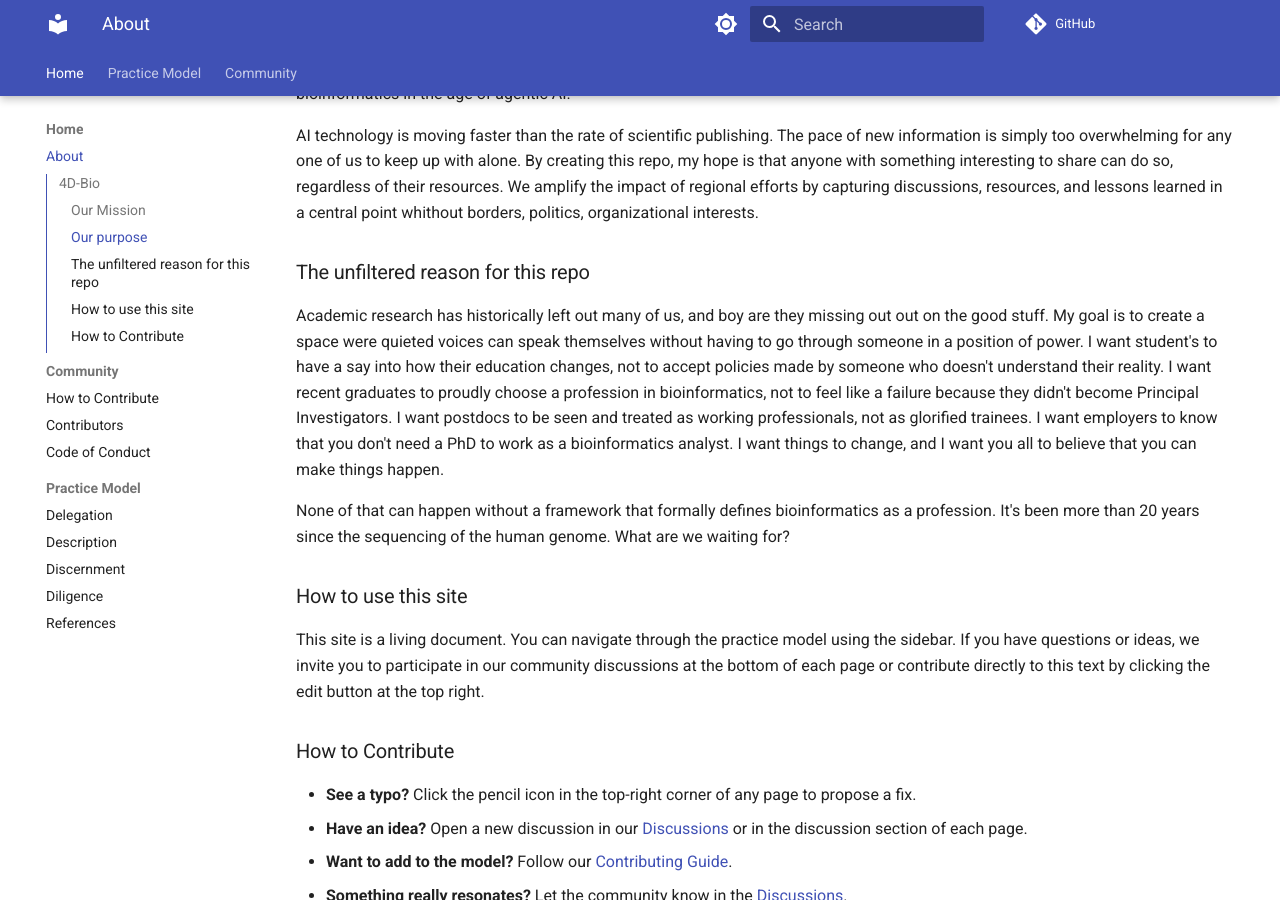
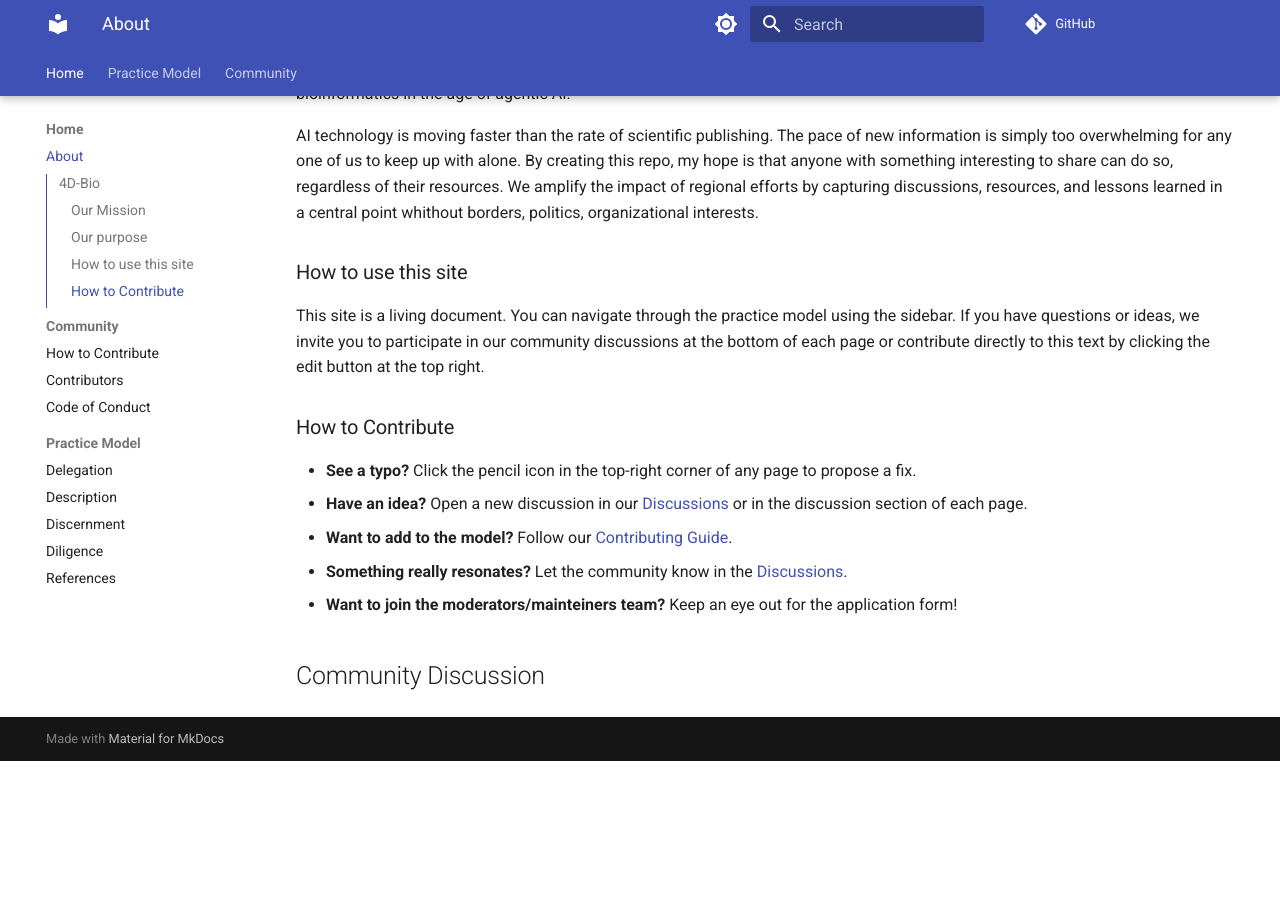
Before and after one commit to larisa-msoto/ai-bioinformatics-practice-model, an MkDocs documentation site: the page built from docs/index.md, in a window 1280 px wide and 900 px high, scrolled down 667 px. Built offline with MkDocs 1.6.1 and Material for MkDocs 9.7.7, drawn with Linux system fonts in a browser that asks for light colours; comment, search, counter and statistics services are not loaded; after the commit the page ends 1428 px from its top, so only the background shows below that.

Commit message:
copy edits

```diff
--- a/docs/index.md
+++ b/docs/index.md
@@ -14,12 +14,6 @@ The main purpose of this repository is to be a town square for the community to
 
 AI technology is moving faster than the rate of scientific publishing. The pace of new information is simply too overwhelming for any one of us to keep up with alone. By creating this repo, my hope is that anyone with something interesting to share can do so, regardless of their resources. We amplify the impact of regional efforts by capturing discussions, resources, and lessons learned in a central point whithout borders, politics, organizational interests.
 
-## The unfiltered reason for this repo
-
-Academic research has historically left out many of us, and boy are they missing out out on the good stuff. My goal is to create a space were quieted voices can speak themselves without having to go through someone in a position of power. I want student's to have a say into how their education changes, not to accept policies made by someone who doesn't understand their reality. I want recent graduates to proudly choose a profession in bioinformatics, not to feel like a failure because they didn't become Principal Investigators. I want postdocs to be seen and treated as working professionals, not as glorified trainees. I want employers to know that you don't need a PhD to work as a bioinformatics analyst. I want things to change, and I want you all to believe that you can make things happen.
-
-None of that can happen without a framework that formally defines bioinformatics as a profession. It's been more than 20 years since the sequencing of the human genome. What are we waiting for?
-
 ## How to use this site
 This site is a living document. You can navigate through the practice model using the sidebar. If you have questions or ideas, we invite you to participate in our community discussions at the bottom of each page or contribute directly to this text by clicking the edit button at the top right.
 
```
